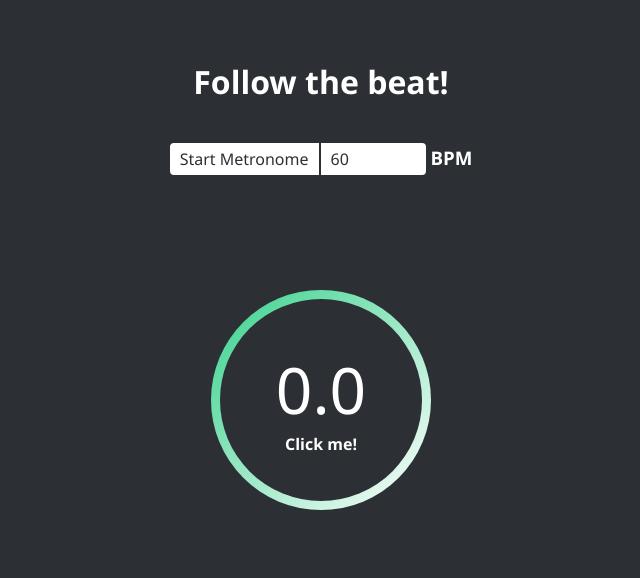
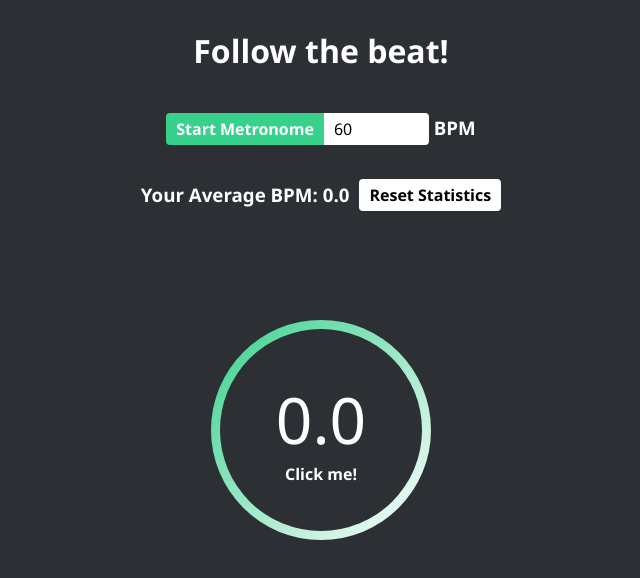
Before and after one commit to genericmask/follow-beat, a Vue app: page / in a window 1280 px wide. Shown: the top 578 px of the page, without its empty margins (319-959 px from the left). Built offline with nearby package versions, Linux system fonts and the light colour scheme.

Commit message:
Added average user bpm and color for metronome btn

```diff
--- a/src/App.vue
+++ b/src/App.vue
@@ -1,7 +1,11 @@
 <template>
-    <div id="app">
+  <div id="app" class="main-container">
+    <div class="title">
       <h1>{{title}}</h1>
+    </div>
+    <div class="metronome">
       <Metronome/>
+    </div>
     <button class="tempo-button" @mousedown="updateClickTime">
       <div class="tempo-outline"></div>
       <div class="container">
@@ -9,6 +13,10 @@
         <div class="tempo-message">{{tempoMessage}}</div>
       </div>
     </button>
+    <div class="statistics">
+        <h3>Your Average BPM: {{averageUserBPM}}</h3>
+        <button class="button reset" @click="resetStats" >Reset Statistics</button>
+    </div>
   </div>
 </template>
 
@@ -26,6 +34,7 @@ export default {
         tempoMessage: "Click me!",
         buttonClickBPM: (0).toFixed(1), // Without toFixed(1), buttonClickBPM will initialize as 0 and then change to 0.0 at the first button press
         clickTime: 0,
+        allUserBPMs: []
     }
   },
   watch: {
@@ -37,13 +46,30 @@ export default {
           flush: 'post'
       }
   },
-  computed: {},
+  computed: {
+    averageUserBPM(){
+      let sum = 0;
+      let average = 0;
+      if(this.allUserBPMs.length > 1){
+        this.allUserBPMs.forEach(function(userBPM){
+          sum += userBPM;
+        })
+        average = (sum/(this.allUserBPMs.length))
+      }
+      return average.toFixed(1);
+    }
+  },
   methods: {
     updateClickTime(){
         this.clickTime = new Date().getTime();
     },
     calculateBPM(newTime, oldTime){
-        return (60/((newTime-oldTime)/1000)).toFixed(1);
+        let BPM = (60/((newTime-oldTime)/1000));
+        if(BPM > 1) this.allUserBPMs.push(BPM); // less than 1 is an outlier that contaminates the array
+        return BPM.toFixed(1);
+    },
+    resetStats(){
+      this.allUserBPMs = [];
     }
   }
 }
@@ -59,21 +85,38 @@ export default {
   -moz-osx-font-smoothing: grayscale;
   text-align: center;
   color: #fff;
-  margin-top: 60px;
+}
+
+.main-container{
+  display: grid;
+  place-items: center;
+  grid-template-columns: 1fr 1fr 1fr;
+  grid-template-rows: auto;
+  grid-template-areas:
+    "header header header"
+    "main-top main-top main-top"
+    "main main main"
+    "footer footer footer";
+}
+
+.title{
+  grid-area: header;
+}
+
+.metronome{
+  grid-area: main-top;
 }
 
 .tempo-button{
+  grid-area: main;
   position: absolute;
-    top: 50%;
-    left: 50%;
+  top: 40%;
   width: 220px;
   height: 220px;
   border-radius: 50%;
   border: none;
   outline: none;
   user-select: none;
-    margin-right: -50%;
-    transform: translate(-50%, -50%);
   transition: all ease-out .15s;
 }
 
@@ -91,6 +134,7 @@ export default {
 	cursor: pointer;
 	border-radius: 50%;
 }
+
 .container{
   position: absolute;
   top: 4%;
@@ -103,11 +147,13 @@ export default {
   flex-direction: column;
   border-radius: 50%;
 }
+
 .user-tempo{
   color: white;
   font-size: 4rem;
   font-family: 'Segoe UI', Tahoma, Geneva, Verdana, sans-serif;
 }
+
 .tempo-message{
   color: white;
   font-size: 1rem;
@@ -115,5 +161,31 @@ export default {
   font-family: 'Segoe UI', Tahoma, Geneva, Verdana, sans-serif;
 }
 
+.statistics{
+  grid-area: footer;
+  display: inline-grid;
+  grid-auto-flow: column;
+  justify-items: center;
+  align-items: center;
+}
 
+.button{
+  border: 4px solid white;
+  border-radius: 4px;
+  background-color: white;
+  display: inline-block;
+  text-decoration: none;
+  font-family: inherit;
+  font-size: 1rem;
+  font-weight: 600;
+  cursor: pointer;
+  text-align: center;
+  -webkit-appearance: none;
+  -moz-appearance: none;
+  outline: none;
+}
+
+.reset{
+  margin-left: 10px;
+}
 </style>
--- a/src/components/Metronome.vue
+++ b/src/components/Metronome.vue
@@ -1,7 +1,7 @@
 <template>
     <div>
         <div id="metronomeInputs">
-            <button class="on-off" @click="metronome.toggleOnOff()">{{buttonDoes}} Metronome</button>
+            <button class="toggle" :class="{'on': !metronome.keepingBeat, 'off': metronome.keepingBeat}" @click="metronome.toggleOnOff()">{{buttonDoes}} Metronome</button>
             <h3><input v-model.number="metronome.bpm" class="input-number" type="number" min="20" max="160"
                 size="2"/> BPM
             </h3>
@@ -83,28 +83,34 @@ export default {
   justify-items: center;
   align-items: center;
 }
-.on-off {
-    background: white;
+.toggle {
+
     border-top-left-radius: 4px;
     border-bottom-left-radius: 4px;
     display: inline-block;
-    border: 4px solid white;
-    margin-right: 2px;
+
     text-decoration: none;
-    color: #2c3035;
     font-family: inherit;
     font-size: 1rem;
+    font-weight: 600;
+    color: white;
     cursor: pointer;
     text-align: center;
     -webkit-appearance: none;
     -moz-appearance: none;
     outline: none;
 }
-
+.on{
+  background: #38d18c;
+  border: 4px solid #38d18c;
+}
+.off{
+  background: #d13838;
+  border: 4px solid #d13838;
+}
 .input-number{
     font-size: 16px;
     font-family: inherit;
-    color: #2c3035;
     background-color: white;
     border: 4px solid white;
     padding-left: 6px;
```
Lines whose indentation alone changed are shown as unchanged.
